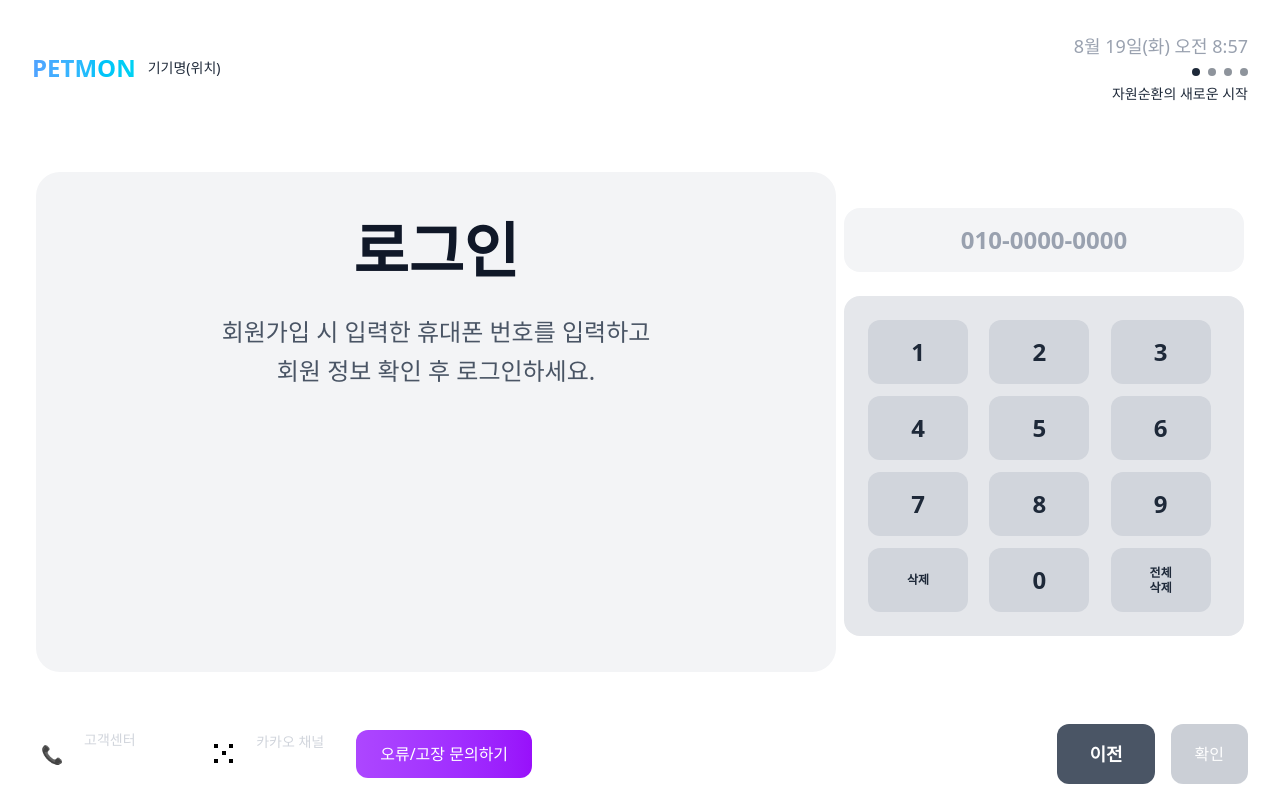
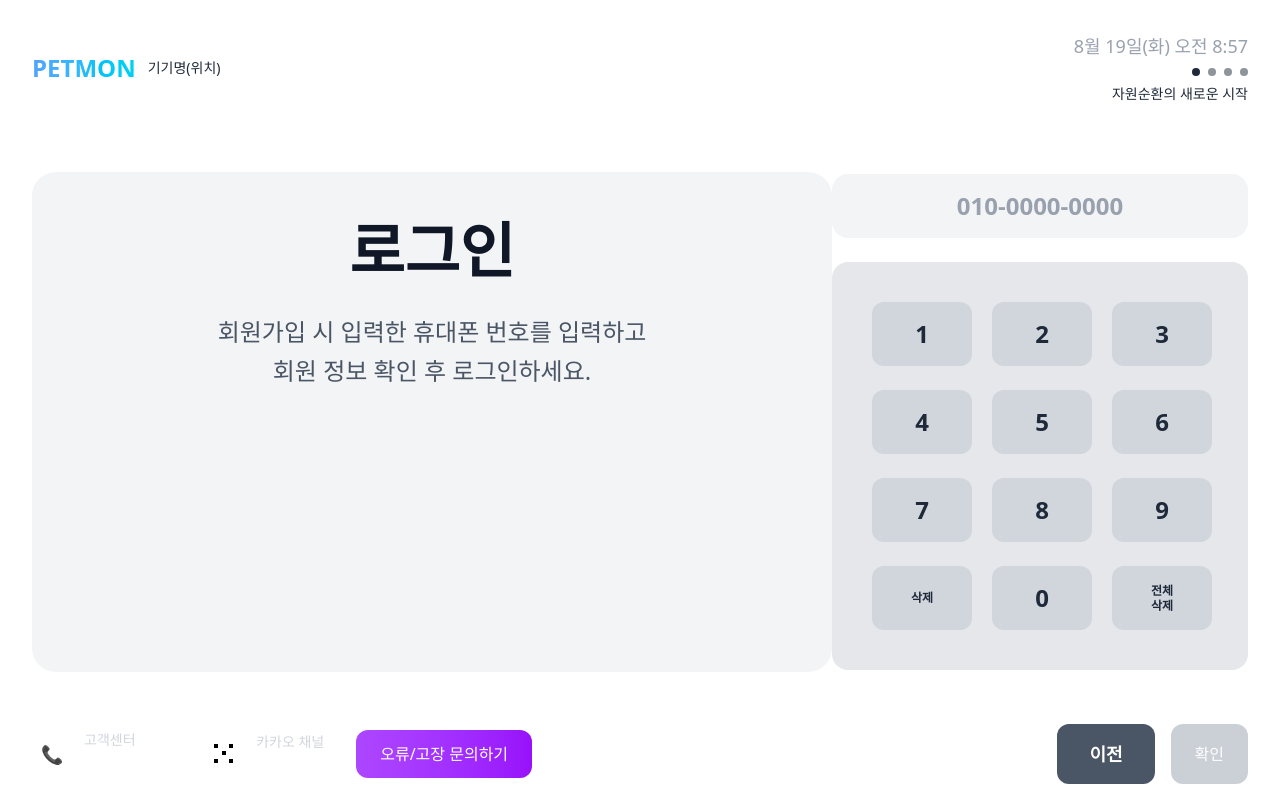
Before and after one commit to hyeonjoonpark/ReHAN_ESG_platform, a Next.js app in the folder frontend/: page /login in a window 1280 px wide. Built offline with nearby package versions, Linux system fonts and the light colour scheme; no server answers.

Commit message:
FIX: gap

```diff
--- a/frontend/src/components/Keypad.tsx
+++ b/frontend/src/components/Keypad.tsx
@@ -17,8 +17,8 @@ export default function Keypad({
 }: KeypadProps) {
   // SMALL 사이즈: 전체 키패드를 더 작게 표시
   const buttonSize = size === KeypadSizeType.SMALL ? 'w-10 h-10 text-base' : size === KeypadSizeType.MEDIUM ? 'w-12 h-20 text-lg' : 'w-25 h-16 text-2xl';
-  const containerPadding = size === KeypadSizeType.SMALL ? 'p-2' : 'p-6';
-  const gap = size === KeypadSizeType.SMALL ? 'gap-2' : 'gap-3';
+  const containerPadding = size === KeypadSizeType.SMALL ? 'p-4' : 'p-10';
+  const gap = size === KeypadSizeType.SMALL ? 'gap-4' : 'gap-6';
   const scaleClass = size === KeypadSizeType.SMALL ? 'scale-90' : '';
 
   // 색상 테마 정의
```
